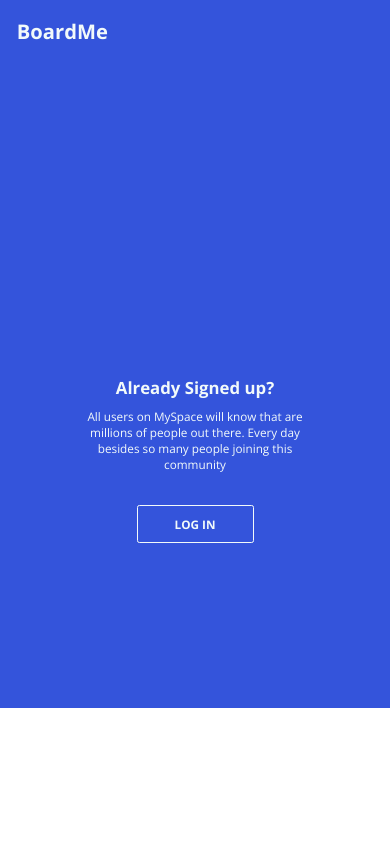
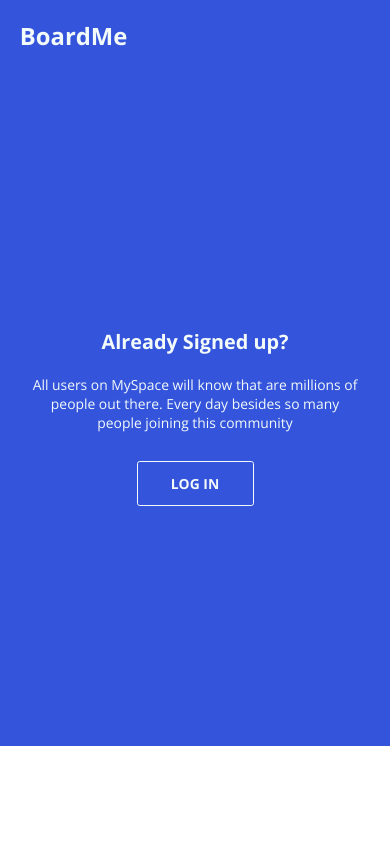
Before and after one commit to AlfredoSM92/Sign_up_II, a website: page index.html in a window 390 px wide. Shown: the top 844 px of the page. Drawn offline with nearby package versions, Linux system fonts and the light colour scheme; some packages are replaced by stand-ins of ours; a script that the page names is missing.

Commit message:
actualización responsive

```diff
--- a/index.css
+++ b/index.css
@@ -21,17 +21,17 @@ main {
 #login {
     width: 50vw;
     min-height: 100vh;
-    /* background-color: #3454DB; */
     color: #F2FAFA;
     display: flex;
     flex-direction: row;
     flex-wrap: wrap;
-    position: relative;
+    align-content: center;
 }
 
 #title {
     font-size: 2.4rem;
     padding: 2rem;
+    position: absolute;
 }
 
 #login__subtitle {
@@ -40,9 +40,6 @@ main {
     text-align: center;
 }
 
-#login__info{
-    margin-top: 10%;
-}
 
 .p__info {
     padding: 1rem 15rem;
@@ -60,7 +57,7 @@ main {
     padding: 1.2rem;
     width: 30%;
     display: block;
-    margin: 3rem auto;
+    margin: 1rem auto;
     cursor: pointer;
 }
 
@@ -196,10 +193,18 @@ a{
 }
 
 @media (max-width: 560px) {
+    html {
+        font-size: 62%;
+    }
+
     main {
         display: flex;
         flex-direction: column;
         background-image: linear-gradient(to bottom, #3454DB 50%, white 50%);
+    }
+
+    .p__info{
+        padding: 2rem 3rem;
     }
 
     #signup, #login {
```
